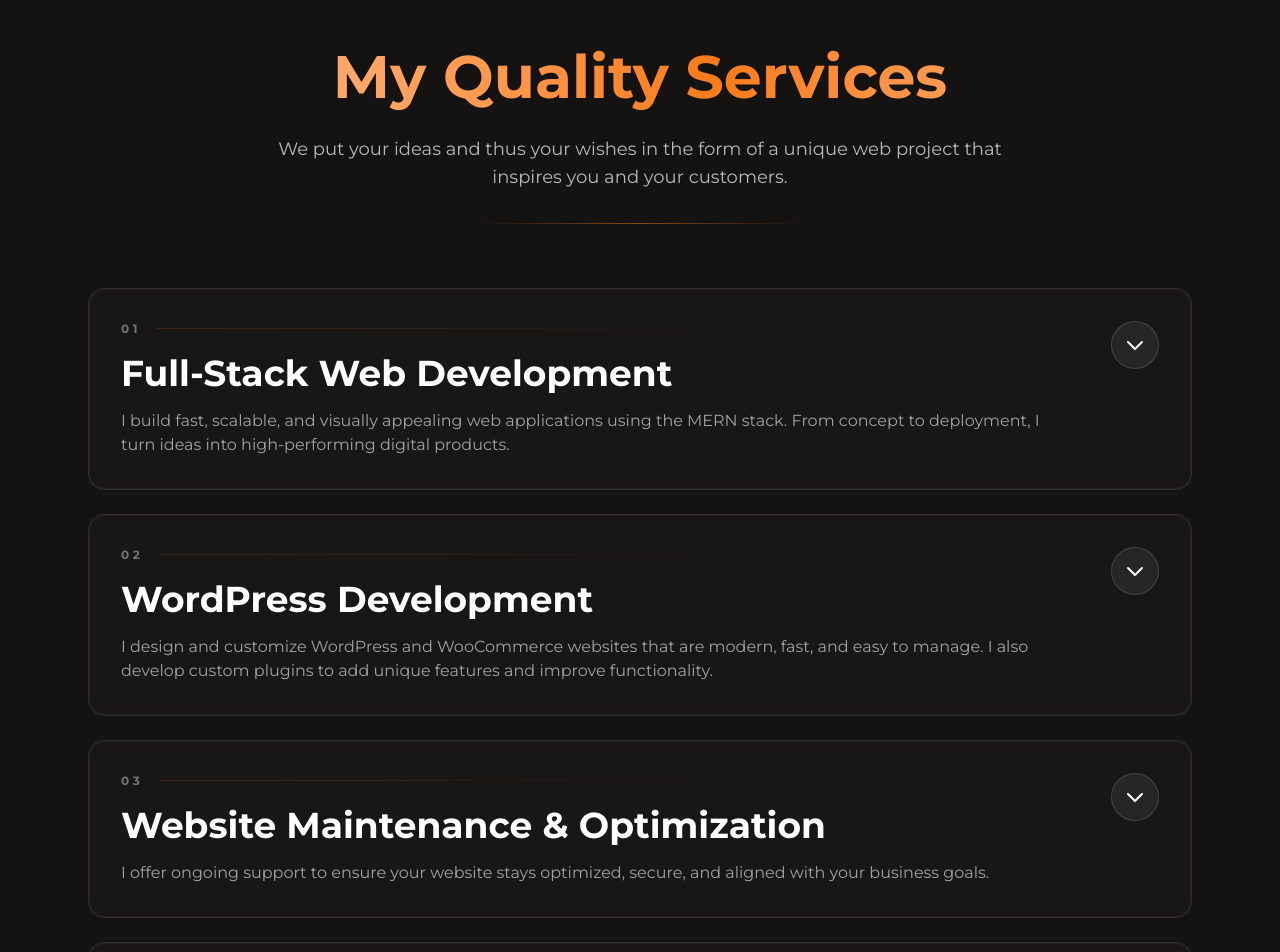
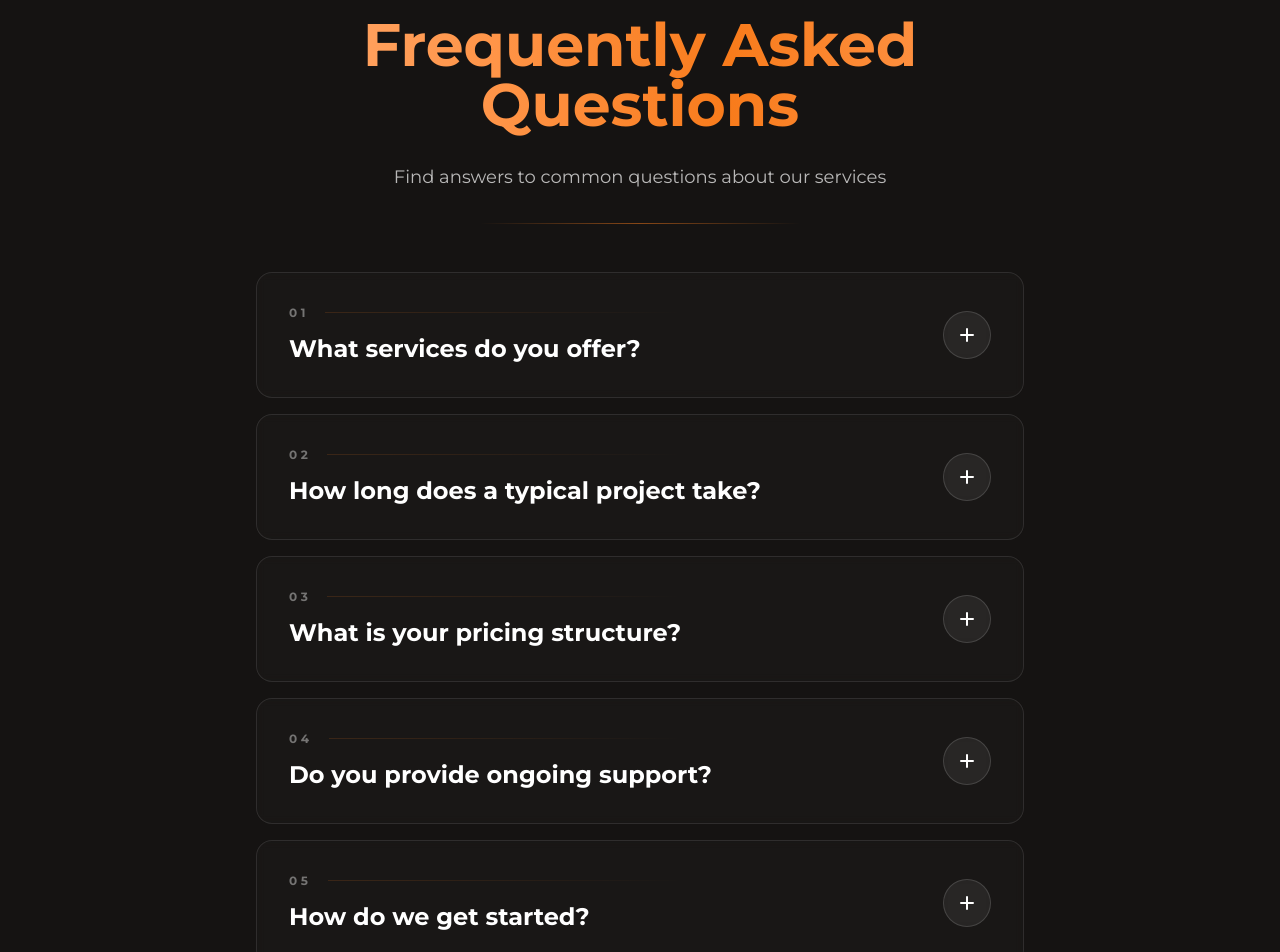
Before and after one commit to KamelMesbahi13/portfolio, a React (Vite) app: page / in a window 1280 px wide. Shown: the part 1560-2512 px from the top of the page. Built offline with nearby package versions, Linux system fonts and the light colour scheme.

Commit message:
adding frequently asked questions section

```diff
--- a/src/Components/Home/MyQualityServices/MyQualityServices.jsx
+++ b/src/Components/Home/MyQualityServices/MyQualityServices.jsx
@@ -1,407 +1,196 @@
-/* eslint-disable no-unused-vars */
-import { useEffect, useRef, useState } from "react";
-import { motion } from "framer-motion";
+import * as Accordion from "@radix-ui/react-accordion";
+// eslint-disable-next-line no-unused-vars
+import { motion, AnimatePresence, useInView } from "framer-motion";
+import { useState, useRef } from "react";
 
-const services = [
+const faqData = [
   {
-    id: "01",
-    title: "Full-Stack Web Development",
-    summary:
-      "I build fast, scalable, and visually appealing web applications using the MERN stack. From concept to deployment, I turn ideas into high-performing digital products.",
-    details: [
-      "MERN stack (MongoDB, Express, React, Node.js)",
-      "Responsive UI with Tailwind CSS & Bootstrap",
-      "RESTful API integration and state management (Redux)",
-      "Multilingual websites (Arabic, French, English)",
-      "Deployment on Render / Vercel with CI/CD setup",
-    ],
+    id: "1",
+    question: "What services do you offer?",
+    answer:
+      "We offer a comprehensive range of services including web development, mobile app development, UI/UX design, and digital marketing solutions tailored to meet your business needs.",
   },
   {
-    id: "02",
-    title: "WordPress Development",
-    tagline: "Building professional websites with WordPress & WooCommerce.",
-    summary:
-      "I design and customize WordPress and WooCommerce websites that are modern, fast, and easy to manage. I also develop custom plugins to add unique features and improve functionality.",
-    details: [
-      "Custom WordPress & WooCommerce website creation",
-      "Theme customization and plugin integration",
-      "Development of custom plugins for unique features",
-      "SEO-friendly, responsive, and secure design",
-      "Training and long-term client support",
-    ],
-  },
-
-  {
-    id: "03",
-    title: "Website Maintenance & Optimization",
-    tagline: "Keeping your website fast, secure, and up-to-date.",
-    summary:
-      "I offer ongoing support to ensure your website stays optimized, secure, and aligned with your business goals.",
-    details: [
-      "Performance and security updates",
-      "Bug fixes and feature enhancements",
-      "Speed optimization and SEO improvements",
-      "Regular backups and technical support",
-    ],
+    id: "2",
+    question: "How long does a typical project take?",
+    answer:
+      "Project timelines vary depending on complexity and scope. A simple website might take 2-4 weeks, while a complex web application could take 3-6 months.",
   },
   {
-    id: "04",
-    title: "UI/UX Design",
-    summary:
-      "I craft clean, modern, and user-friendly interfaces that provide seamless user experiences across all devices. I focus on clarity, consistency, and conversion.",
-    details: [
-      "Wireframes, mockups, and interactive prototypes",
-      "Modern layouts using Figma & Tailwind CSS",
-      "Responsive design & accessibility",
-      "User testing and design iteration",
-    ],
+    id: "3",
+    question: "What is your pricing structure?",
+    answer:
+      "We offer flexible pricing models including fixed-price projects, hourly rates, and retainer agreements. Each project is quoted individually based on requirements.",
   },
   {
-    id: "05",
-    title: "E-Commerce Development",
-    summary:
-      "I create professional e-commerce solutions that help businesses sell online effectively — from product management to payment and order systems.",
-    details: [
-      "Custom online stores built with MERN / WooCommerce",
-      "Product, order, and user management systems",
-      "Multiple image upload and gallery integration",
-      "Secure payments and responsive dashboards",
-      "Optimized checkout and admin panels",
-    ],
+    id: "4",
+    question: "Do you provide ongoing support?",
+    answer:
+      "Yes, we offer various support and maintenance packages to ensure your project continues to run smoothly after launch.",
   },
   {
-    id: "06",
-    title: "Branding & Logo Design",
-    summary:
-      "I help brands define their visual identity through creative logo design and consistent branding systems that reflect their mission and values.",
-    details: [
-      "Logo creation and brand guidelines",
-      "Color palettes and typography systems",
-      "Visual assets for marketing and social media",
-      "Brand storytelling and identity alignment",
-    ],
-  },
-  {
-    id: "07",
-    title: "Social Media Design & Content Creation",
-    tagline: "Making your brand shine across social platforms.",
-    summary:
-      "I design engaging social media posts, stories, and ad creatives that match your brand's identity and help attract the right audience.",
-    details: [
-      "Custom designs for Instagram, Facebook, and LinkedIn",
-      "Ad creatives for marketing campaigns",
-      "Story templates and carousel post design",
-      "Consistent brand visuals and tone",
-    ],
+    id: "5",
+    question: "How do we get started?",
+    answer:
+      "Getting started is easy! Simply reach out through our contact form or schedule a free consultation.",
   },
 ];
 
-// Custom hook for individual element reveal
-const useReveal = (threshold = 0.2) => {
+const FAQItem = ({ item, isOpen }) => {
   const ref = useRef(null);
-  const [isVisible, setIsVisible] = useState(false);
-
-  useEffect(() => {
-    const el = ref.current;
-    if (!el) return;
-
-    const observer = new IntersectionObserver(
-      (entries) => {
-        entries.forEach((entry) => {
-          if (entry.isIntersecting) {
-            setIsVisible(true);
-          }
-        });
-      },
-      { threshold }
-    );
-
-    observer.observe(el);
-    return () => observer.disconnect();
-  }, [threshold]);
-
-  return { ref, isVisible };
-};
-
-const ServiceCard = ({ service, index, isOpen, onToggle }) => {
-  const [isHovered, setIsHovered] = useState(false);
-  const { ref, isVisible } = useReveal(0.15);
-  const isActive = isHovered || isOpen;
-  const isHoveredAndOpen = isHovered && isOpen;
+  const isInView = useInView(ref, { once: true, margin: "-100px" });
 
   return (
-    <motion.li
+    <motion.div
       ref={ref}
       initial={{ opacity: 0, y: 50 }}
-      animate={isVisible ? { opacity: 1, y: 0 } : { opacity: 0, y: 50 }}
+      animate={isInView ? { opacity: 1, y: 0 } : { opacity: 0, y: 50 }}
       transition={{
         duration: 0.6,
         ease: [0.22, 1, 0.36, 1],
-        delay: 0.1,
       }}
-      onMouseEnter={() => setIsHovered(true)}
-      onMouseLeave={() => setIsHovered(false)}
-      className="relative"
     >
+      <Accordion.Item value={item.id} className="relative">
+        <div className="relative overflow-hidden rounded-2xl border border-white/10 bg-white/[0.02] backdrop-blur-sm">
+          {/* Background color when open */}
           <motion.div
+            className="absolute inset-0 bg-mainColor"
             animate={{
-          y: isActive ? -4 : 0,
-        }}
-        transition={{ type: "spring", stiffness: 300, damping: 30 }}
-        className="relative overflow-hidden rounded-2xl border border-white/10 bg-white/[0.02] backdrop-blur-sm"
-      >
-        <motion.div
-          className="absolute inset-0 bg-gradient-to-br from-mainColor/10 via-mainColor/5 to-transparent"
-          animate={{
-            opacity: isActive ? 1 : 0,
+              opacity: isOpen ? 0.25 : 0,
             }}
             transition={{ duration: 0.4 }}
           />
 
-        <motion.div
-          className="absolute inset-0"
-          style={{ backgroundColor: "#0C2B4E" }}
-          animate={{
-            opacity: isOpen ? (isHoveredAndOpen ? 0.4 : 0.25) : 0,
-          }}
-          transition={{ duration: 0.4 }}
-        />
-
-        <motion.div
-          className="absolute inset-0 rounded-2xl"
-          animate={{
-            boxShadow: isActive
-              ? "inset 0 0 0 1px rgba(255, 255, 255, 0.1), 0 10px 40px -10px rgba(0, 0, 0, 0.4)"
-              : "inset 0 0 0 1px rgba(255, 255, 255, 0.05), 0 0 0 0 rgba(0, 0, 0, 0)",
-          }}
-          transition={{ duration: 0.3 }}
-        />
-
-        <button
-          onClick={onToggle}
-          className="relative w-full px-6 text-left py-7 sm:px-8 sm:py-8"
-        >
-          <div className="flex items-start justify-between gap-6">
-            <div className="flex-1 space-y-4">
+          {/* Trigger */}
+          <Accordion.Header>
+            <Accordion.Trigger className="relative w-full px-6 text-left cursor-pointer py-7 sm:px-8 sm:py-8">
+              <div className="flex items-center justify-between gap-6">
+                <div className="flex-1 space-y-3">
+                  {/* Number and gradient line */}
                   <div className="flex items-center gap-4">
                     <motion.span
                       animate={{
-                    color: isActive
+                        color: isOpen
                           ? "rgba(255,255,255,0.9)"
                           : "rgba(255,255,255,0.4)",
                       }}
                       transition={{ duration: 0.3 }}
                       className="text-xs font-bold tracking-[0.3em]"
                     >
-                  {service.id}
+                      {item.id.padStart(2, "0")}
                     </motion.span>
                     <motion.div
                       className="flex-1 h-px bg-gradient-to-r from-secondColor/50 to-transparent"
                       animate={{
-                    scaleX: isActive ? 1 : 0.6,
-                    opacity: isActive ? 0.6 : 0.3,
+                        scaleX: isOpen ? 1 : 0.6,
+                        opacity: isOpen ? 0.6 : 0.3,
                       }}
                       transition={{ duration: 0.4 }}
                       style={{ originX: 0 }}
                     />
                   </div>
 
-              <motion.h3
-                animate={{
-                  x: isActive ? 2 : 0,
-                }}
-                transition={{ type: "spring", stiffness: 300, damping: 30 }}
-                className="text-2xl font-bold md:text-3xl lg:text-4xl"
-              >
-                {service.title}
-              </motion.h3>
-
-              <motion.p
-                animate={{
-                  color: isActive
-                    ? "rgba(255,255,255,0.9)"
-                    : "rgba(255,255,255,0.6)",
-                }}
-                transition={{ duration: 0.3 }}
-                className="pr-4 text-sm leading-relaxed md:text-base"
-              >
-                {service.summary}
-              </motion.p>
+                  {/* Question */}
+                  <h3 className="text-lg font-bold text-white md:text-xl lg:text-2xl">
+                    {item.question}
+                  </h3>
                 </div>
 
+                {/* Plus icon button */}
+                <div className="shrink-0">
                   <motion.div
+                    className="flex items-center justify-center w-10 h-10 border rounded-full md:h-12 md:w-12 border-white/20 bg-white/5 backdrop-blur-sm"
                     animate={{
-                scale: isActive ? 1.05 : 1,
-              }}
-              transition={{ type: "spring", stiffness: 400, damping: 25 }}
-              className="shrink-0"
-            >
-              <motion.div
-                className="flex items-center justify-center w-8 h-8 border rounded-full md:h-12 md:w-12 border-white/20 bg-white/5 backdrop-blur-sm"
-                animate={{
-                  borderColor: isActive
-                    ? "rgba(255,255,255,0.3)"
+                      borderColor: isOpen
+                        ? "rgba(248, 123, 27, 0.6)"
                         : "rgba(255,255,255,0.15)",
-                  backgroundColor: isActive
-                    ? "rgba(255,255,255,0.1)"
+                      backgroundColor: isOpen
+                        ? "rgba(248, 123, 27, 0.2)"
                         : "rgba(255,255,255,0.05)",
                     }}
                     transition={{ duration: 0.3 }}
                   >
                     <motion.svg
-                  className="w-4 h-4 md:w-6 md:h-6"
+                      width="14"
+                      height="14"
+                      viewBox="0 0 14 14"
                       fill="none"
-                  viewBox="0 0 24 24"
+                      className="text-white"
+                      animate={{ rotate: isOpen ? 45 : 0 }}
+                      transition={{ duration: 0.2 }}
+                    >
+                      <path
+                        d="M7 1V13M1 7H13"
                         stroke="currentColor"
-                  strokeWidth={2}
-                  animate={{
-                    rotate: isOpen ? 180 : 0,
-                  }}
-                  transition={{
-                    type: "spring",
-                    stiffness: 200,
-                    damping: 20,
-                  }}
-                >
-                  <motion.path
+                        strokeWidth="2"
                         strokeLinecap="round"
-                    strokeLinejoin="round"
-                    d="M19 9l-7 7-7-7"
-                    animate={{
-                      strokeWidth: isActive ? 2.5 : 2,
-                    }}
-                    transition={{ duration: 0.2 }}
                       />
                     </motion.svg>
                   </motion.div>
-            </motion.div>
                 </div>
-        </button>
+              </div>
+            </Accordion.Trigger>
+          </Accordion.Header>
 
+          {/* Content */}
+          <AnimatePresence initial={false}>
+            {isOpen && (
+              <Accordion.Content forceMount asChild>
                 <motion.div
-          initial={false}
-          animate={{
-            height: isOpen ? "auto" : 0,
-            opacity: isOpen ? 1 : 0,
-          }}
+                  initial={{ height: 0, opacity: 0 }}
+                  animate={{ height: "auto", opacity: 1 }}
+                  exit={{ height: 0, opacity: 0 }}
                   transition={{
-            height: {
-              duration: 0.6,
-              ease: [0.32, 0.72, 0, 1],
-            },
-            opacity: {
-              duration: 0.4,
-              delay: isOpen ? 0.1 : 0.1,
-              ease: "easeInOut",
-            },
+                    height: { duration: 0.4, ease: [0.32, 0.72, 0, 1] },
+                    opacity: { duration: 0.3, delay: isOpen ? 0.1 : 0 },
                   }}
                   className="overflow-hidden"
                 >
                   <div className="px-6 pb-8 sm:px-8">
-            <motion.div
-              initial={{ scaleX: 0, opacity: 0 }}
-              animate={{
-                scaleX: isOpen ? 1 : 0,
-                opacity: isOpen ? 1 : 0,
-              }}
-              transition={{
-                scaleX: {
-                  duration: 0.5,
-                  delay: isOpen ? 0.1 : 0,
-                  ease: [0.32, 0.72, 0, 1],
-                },
-                opacity: {
-                  duration: 0.4,
-                  delay: isOpen ? 0.1 : 0,
-                },
-              }}
-              className="h-px mb-6 origin-left bg-gradient-to-r from-secondColor/50 via-secondColor/30 to-transparent"
-            />
-
-            <motion.ul
-              initial="hidden"
-              animate={isOpen ? "visible" : "hidden"}
-              variants={{
-                visible: {
-                  transition: {
-                    staggerChildren: 0.08,
-                    delayChildren: 0.15,
-                  },
-                },
-                hidden: {
-                  transition: {
-                    staggerChildren: 0.06,
-                    staggerDirection: -1,
-                    delayChildren: 0,
-                  },
-                },
-              }}
-              className="space-y-3 md:grid md:grid-cols-2 md:gap-x-8 md:gap-y-3 md:space-y-0"
+                    <motion.p
+                      initial={{ opacity: 0, y: 10 }}
+                      animate={{ opacity: 1, y: 0 }}
+                      transition={{ duration: 0.3, delay: 0.15 }}
+                      className="text-sm leading-relaxed md:text-base text-white/80"
                     >
-              {service.details.map((detail, idx) => (
-                <motion.li
-                  key={idx}
-                  variants={{
-                    hidden: {
-                      opacity: 0,
-                      x: -8,
-                      transition: {
-                        duration: 0.3,
-                        ease: "easeInOut",
-                      },
-                    },
-                    visible: {
-                      opacity: 1,
-                      x: 0,
-                      transition: {
-                        type: "spring",
-                        stiffness: 300,
-                        damping: 24,
-                      },
-                    },
-                  }}
-                  className="flex items-start gap-3 text-white/90"
-                >
-                  <span className="mt-1.5 block h-1.5 w-1.5 shrink-0 rounded-full bg-secondColor" />
-                  <span className="text-sm md:text-base">{detail}</span>
-                </motion.li>
-              ))}
-            </motion.ul>
+                      {item.answer}
+                    </motion.p>
                   </div>
                 </motion.div>
-
-        <motion.div
-          className="absolute bottom-0 left-0 right-0 h-[2px] bg-gradient-to-r from-transparent via-mainColor/50 to-transparent"
-          animate={{
-            opacity: isActive ? 1 : 0,
-            scaleX: isActive ? 1 : 0.8,
-          }}
-          transition={{ duration: 0.4 }}
-        />
+              </Accordion.Content>
+            )}
+          </AnimatePresence>
+        </div>
+      </Accordion.Item>
     </motion.div>
-    </motion.li>
   );
 };
 
-const MyQualityServices = () => {
-  const [open, setOpen] = useState(null);
-  const { ref, isVisible } = useReveal(0.1);
+const FAQAccordion = () => {
+  const [openItem, setOpenItem] = useState(null);
+  const headerRef = useRef(null);
+  const isHeaderInView = useInView(headerRef, { once: true, margin: "-100px" });
 
   return (
-    <section id="services" className="relative pt-12 text-white md:pt-28">
-      <div className="max-w-6xl px-6 mx-auto">
-        <div ref={ref} className="text-center">
+    <div className="container py-20">
+      <div className="max-w-3xl mx-auto">
+        {/* Header */}
+        <div ref={headerRef} className="mb-12 text-center">
           <motion.h1
             initial={{ opacity: 0, y: 30 }}
-            animate={isVisible ? { opacity: 1, y: 0 } : { opacity: 0, y: 30 }}
+            animate={
+              isHeaderInView ? { opacity: 1, y: 0 } : { opacity: 0, y: 30 }
+            }
             transition={{ duration: 0.7, ease: [0.22, 1, 0.36, 1] }}
           >
-            My Quality Services
+            Frequently Asked Questions
           </motion.h1>
 
           <motion.p
             initial={{ opacity: 0, y: 20 }}
-            animate={isVisible ? { opacity: 1, y: 0 } : { opacity: 0, y: 20 }}
+            animate={
+              isHeaderInView ? { opacity: 1, y: 0 } : { opacity: 0, y: 20 }
+            }
             transition={{
               duration: 0.7,
               delay: 0.15,
@@ -409,27 +198,40 @@ const MyQualityServices = () => {
             }}
             className="max-w-3xl mx-auto mt-4 text-base md:text-lg text-white/70"
           >
-            We put your ideas and thus your wishes in the form of a unique web
-            project that inspires you and your customers.
+            Find answers to common questions about our services
           </motion.p>
 
-          <div className="h-px max-w-xs mx-auto mt-8 bg-gradient-to-r from-transparent via-secondColor/50 to-transparent" />
+          <motion.div
+            initial={{ scaleX: 0, opacity: 0 }}
+            animate={
+              isHeaderInView
+                ? { scaleX: 1, opacity: 1 }
+                : { scaleX: 0, opacity: 0 }
+            }
+            transition={{
+              duration: 0.7,
+              delay: 0.3,
+              ease: [0.22, 1, 0.36, 1],
+            }}
+            className="h-px max-w-xs mx-auto mt-8 bg-gradient-to-r from-transparent via-secondColor/50 to-transparent"
+          />
         </div>
 
-        <ul className="mt-12 space-y-6 md:mt-16">
-          {services.map((service, i) => (
-            <ServiceCard
-              key={service.id}
-              service={service}
-              index={i}
-              isOpen={open === i}
-              onToggle={() => setOpen(open === i ? null : i)}
-            />
+        {/* Accordion */}
+        <Accordion.Root
+          type="single"
+          collapsible
+          value={openItem}
+          onValueChange={setOpenItem}
+          className="space-y-4"
+        >
+          {faqData.map((item) => (
+            <FAQItem key={item.id} item={item} isOpen={openItem === item.id} />
           ))}
-        </ul>
+        </Accordion.Root>
       </div>
-    </section>
+    </div>
   );
 };
 
-export default MyQualityServices;
+export default FAQAccordion;
--- a/src/Components/Questions/Questions.jsx
+++ b/src/Components/Questions/Questions.jsx
@@ -157,7 +157,7 @@ const FAQAccordion = () => {
       <div className="max-w-3xl mx-auto">
         <div className="mb-12 text-center">
           <h1>Frequently Asked Questions</h1>
-          <p className="max-w-3xl mx-auto mt-4 text-base md:text-lg text-white/70">
+          <p className="max-w-4xl mx-auto mt-4 text-base md:text-lg text-white/70">
             Find answers to common questions about our services
           </p>
           <div className="h-px max-w-xs mx-auto mt-8 bg-gradient-to-r from-transparent via-secondColor/50 to-transparent"></div>
```
Lines whose indentation alone changed are shown as unchanged.
